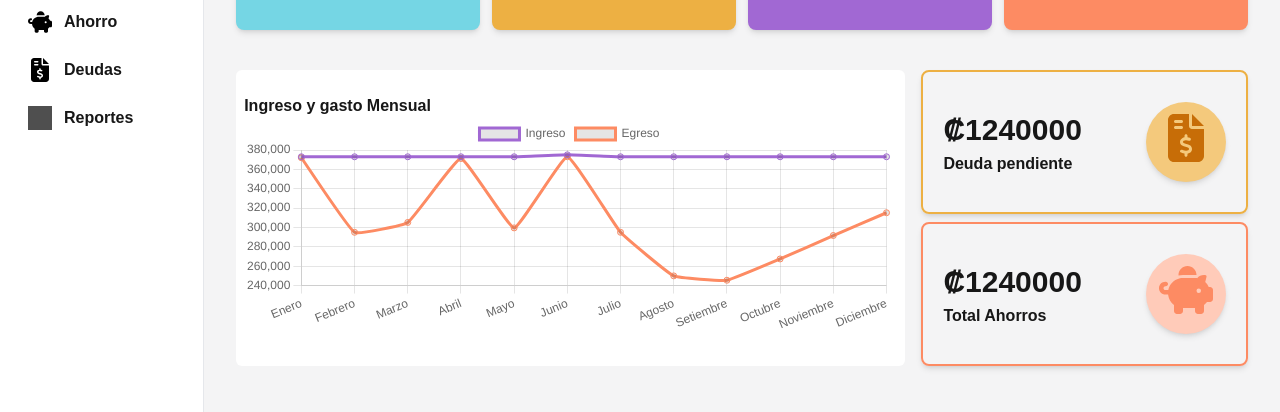
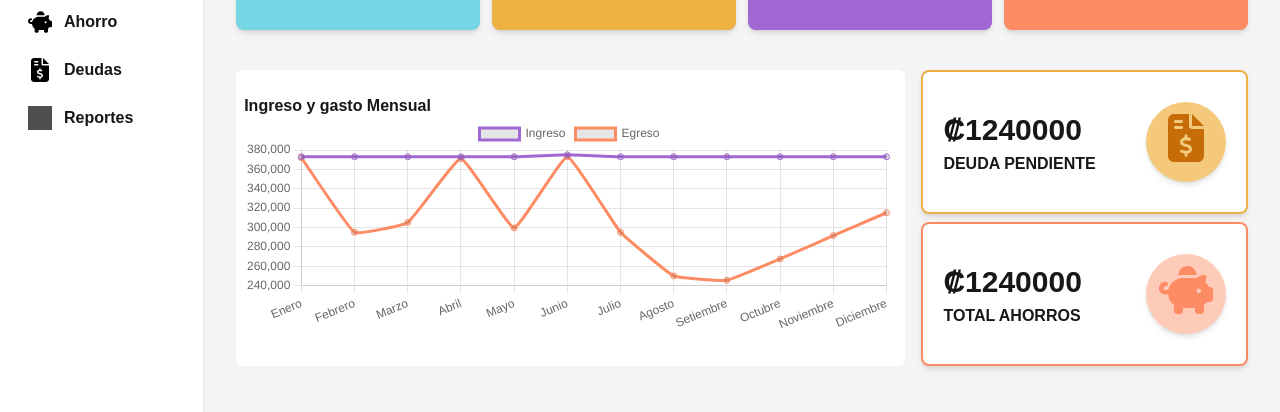
Before and after one commit to Jeim05/personal-finance-app, a Next.js app: page / in a window 1280 px wide. Shown: the part 266-678 px from the top of the page. Built offline with nearby package versions, Linux system fonts and the light colour scheme; grey boxes are pictures that could not be loaded.

Commit message:
Cards debt

```diff
--- a/app/globals.css
+++ b/app/globals.css
@@ -78,7 +78,7 @@ body {
 } */
 
 .card {
-  @apply shadow-md flex gap-4 items-center px-5 py-4 w-full h-36 rounded-lg;
+  @apply shadow-md flex gap-4  items-center px-5 py-4 w-full h-36 rounded-lg;
 }
 
 .card-icon {
--- a/components/dashboard/SumaDeudaAhorro.tsx
+++ b/components/dashboard/SumaDeudaAhorro.tsx
@@ -11,7 +11,7 @@ export default function SumaDeudaAhorro() {
             icon={faFileInvoiceDollar}
             icon_position="right"
             icon_variant='text-5xl w-20 h-20 bg-[#F4C97C] text-[#C76D07]'
-            variant='border-2 border-[#EDB043] justify-between px-6'
+            variant='border-2 border-[#EDB043] justify-between px-6 bg-white uppercase'
           />
           <Card
             title="Total Ahorros"
@@ -19,7 +19,7 @@ export default function SumaDeudaAhorro() {
             icon={faPiggyBank}
             icon_position="right"
             icon_variant='text-5xl w-20 h-20 bg-[#FFCBB9] text-[#FD8B63]'
-            variant='border-2 border-[#FD8B63] justify-between'
+            variant='border-2 border-[#FD8B63] justify-between bg-white uppercase'
           />
         </div>
   )
```
